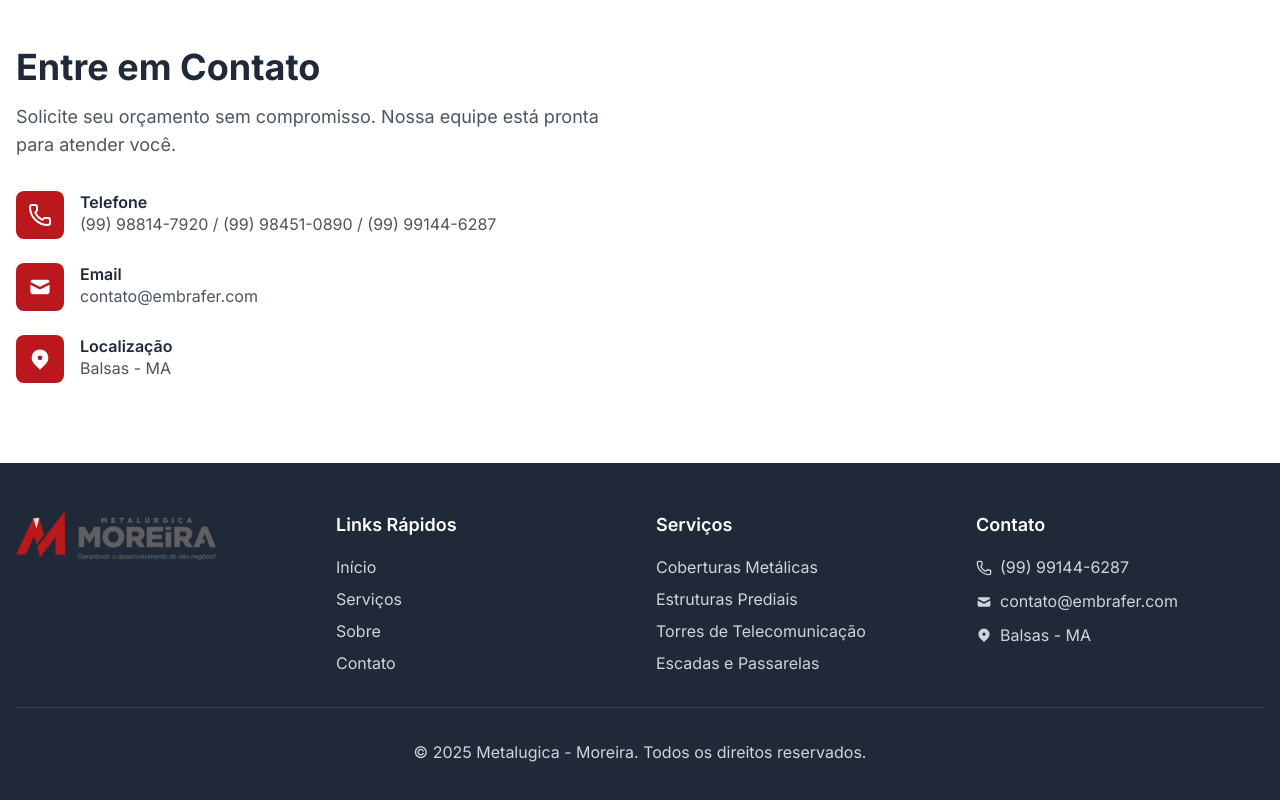
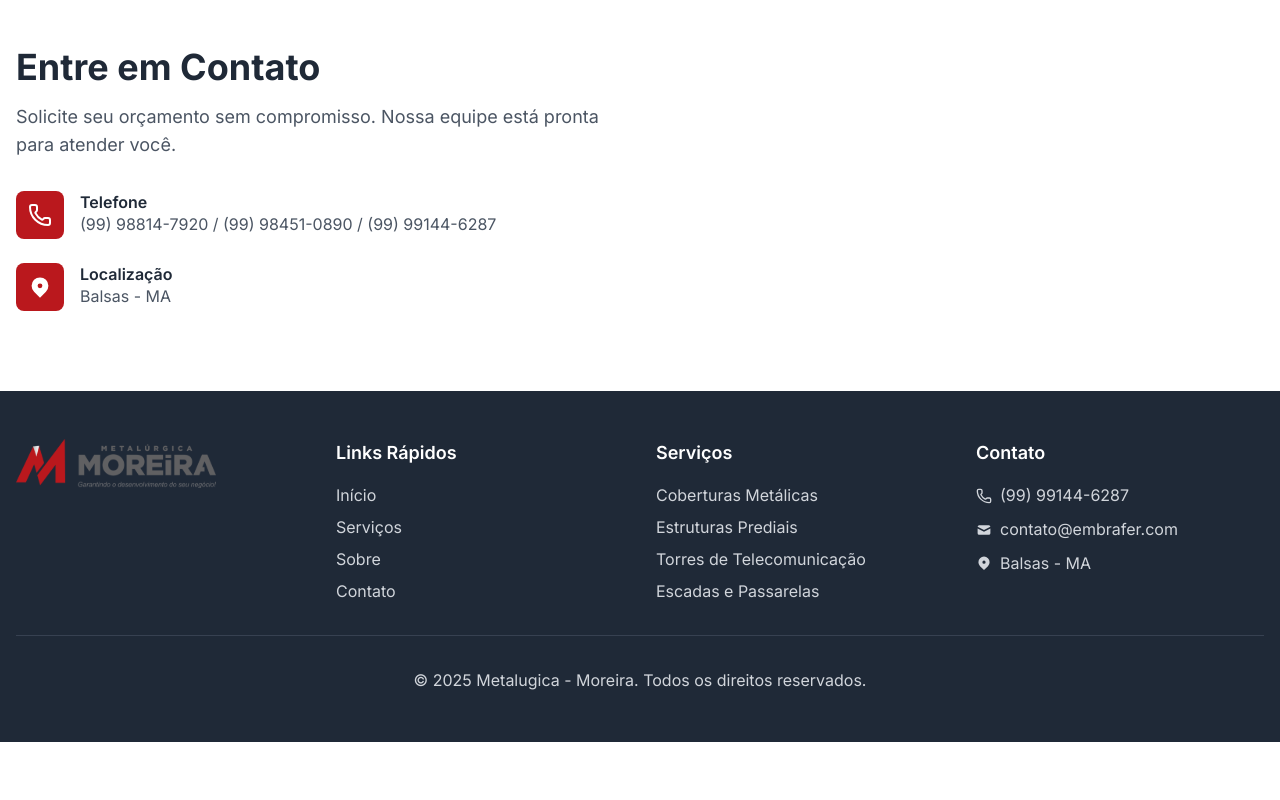
Before and after one commit to phsilvadev/metalurgica, a Next.js app: page / in a window 1280 px wide. Shown: the part 3657-4457 px from the top of the page. After the commit the page ends 4399 px from the top, so only its background shows below. Built offline with nearby package versions, Linux system fonts and the light colour scheme; grey boxes are pictures that could not be loaded.

Commit message:
Remove email contact section from page
Removed email contact information from the page.

```diff
--- a/src/app/page.tsx
+++ b/src/app/page.tsx
@@ -475,11 +475,6 @@ export default function Home() {
                     info: "(99) 98814-7920 / (99) 98451-0890 / (99) 99144-6287",
                   },
                   {
-                    icon: "envelope",
-                    title: "Email",
-                    info: "contato@embrafer.com",
-                  },
-                  {
                     icon: "map-pin",
                     title: "Localização",
                     info: "Balsas - MA",
```
